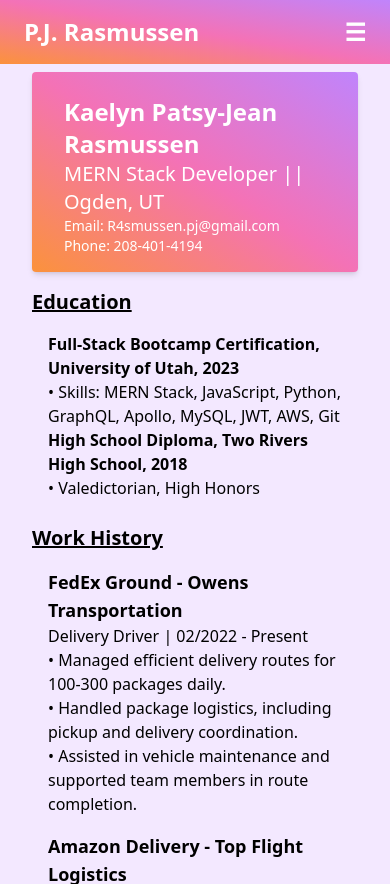
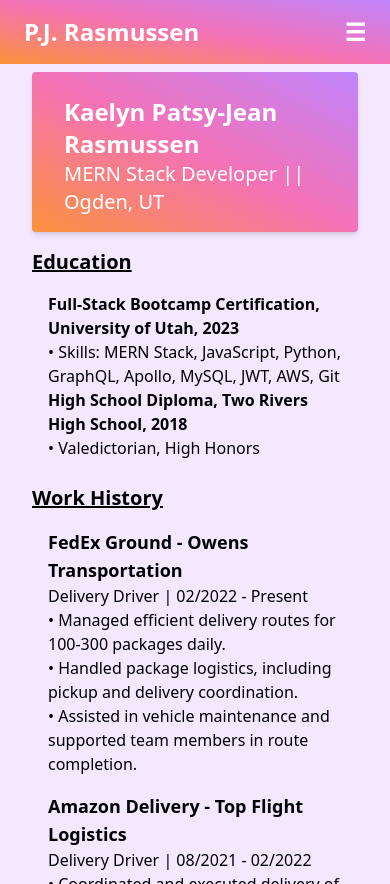
Before and after one commit to whats-a-pj/Portfolio, a React (Vite) app: page /resume in a window 390 px wide. Built offline with nearby package versions, Linux system fonts and the light colour scheme.

Commit message:
Commented out email & phone number

```diff
--- a/src/pages/Resume.jsx
+++ b/src/pages/Resume.jsx
@@ -33,8 +33,8 @@ export default function Resume() {
         <div className="bg-gradient-to-tr text-white from-orange-400 via-pink-400 to-purple-400 shadow-md rounded px-8 pt-6 pb-4 mb-4">
           <h1 className="text-2xl font-bold">Kaelyn Patsy-Jean Rasmussen</h1>
           <p className="text-xl">MERN Stack Developer || Ogden, UT</p>
-          <p className="text-sm">Email: R4smussen.pj@gmail.com</p>
-          <p className="text-sm">Phone: 208-401-4194</p>
+          {/* <p className="text-sm">Email: R4smussen.pj@gmail.com</p>
+          <p className="text-sm">Phone: 208-401-4194</p> */}
 
         </div>
         <div className="mb-6 font-light text-base">
```
